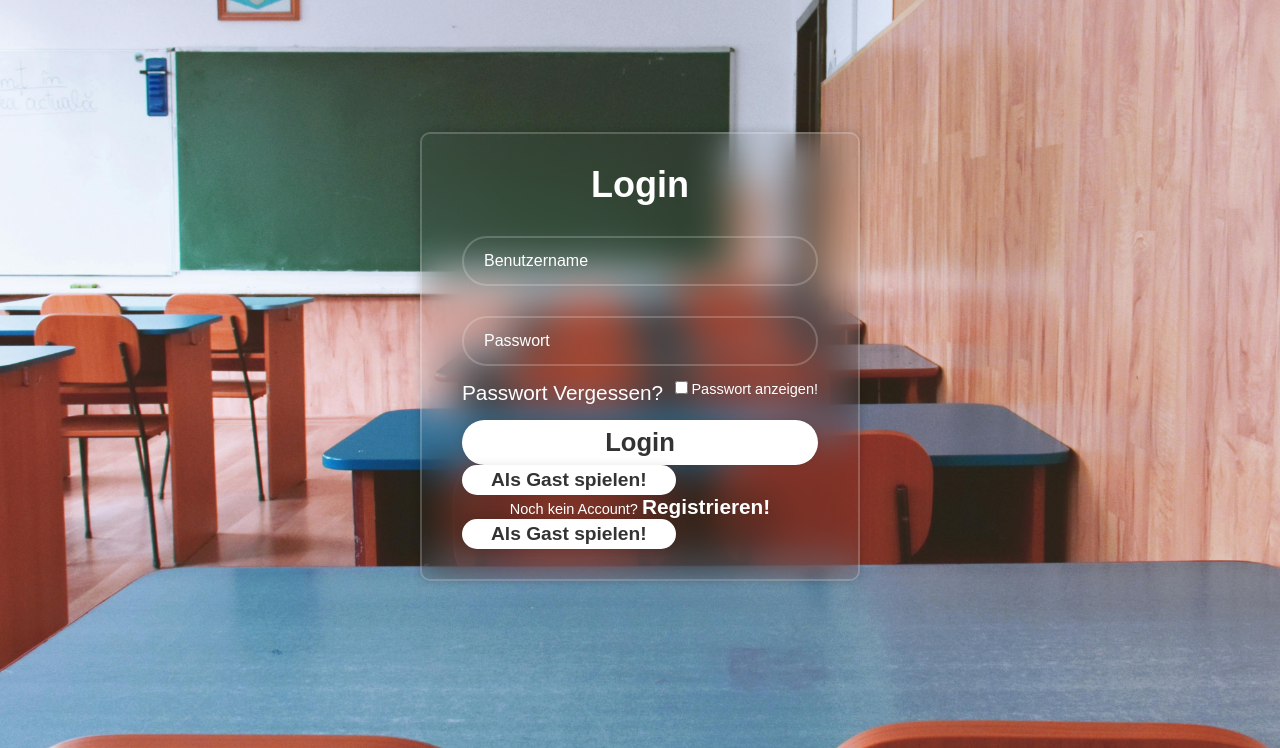
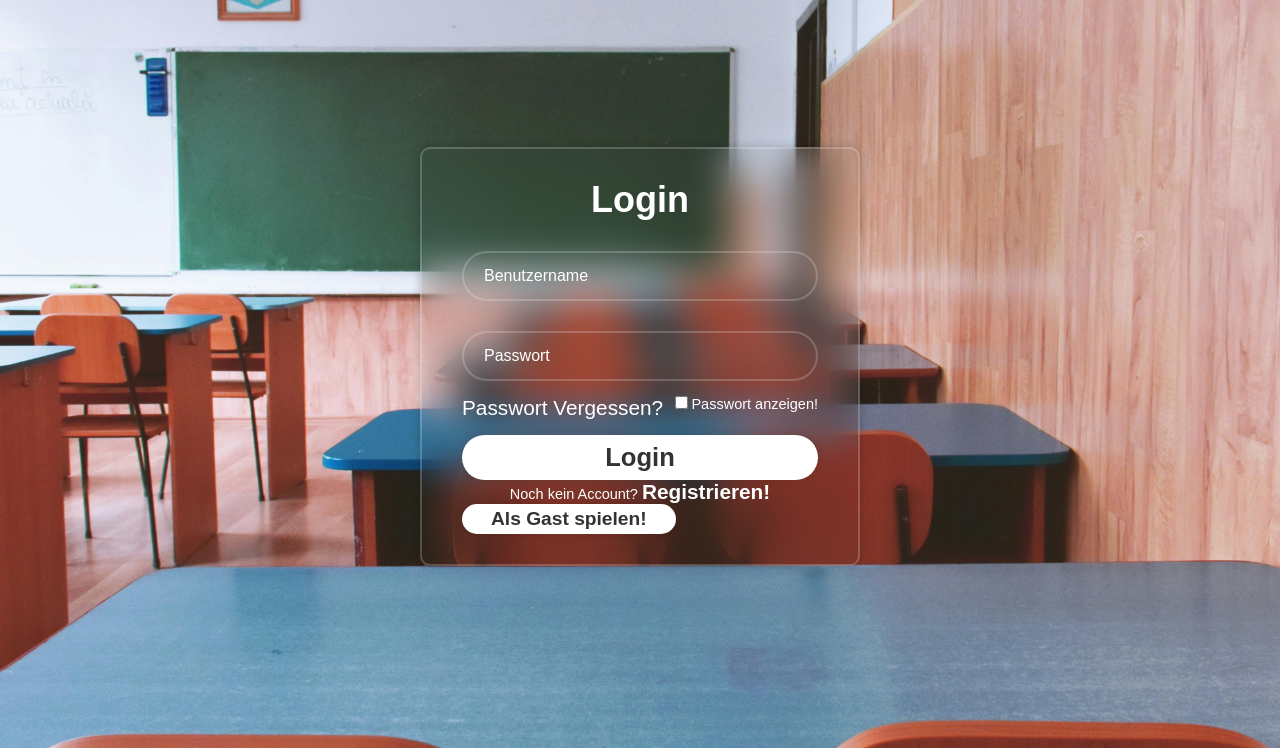
Before and after one commit to LarsOFinke/QuizWebsite, a Flask app: page / in a window 1280 px wide. Shown: the part 52-800 px from the top of the page. Run offline with Flask 3, Linux system fonts and the light colour scheme.

Commit message:
login.html_refactoring

```diff
--- a/src/templates/login.html
+++ b/src/templates/login.html
@@ -38,9 +38,7 @@
                 <label for="showPassword"><input type="checkbox" id="showPassword" onclick="togglePassword()">Passwort anzeigen!</label>
             </div>
 
-            <button type="submit" class="btn">Login</button>
-
-            <button type="submit" class="btn-gast" name="login" value="guest">Als Gast spielen!</button>
+            <button type="submit" class="btn" name="login" value="login">Login</button>
 
             <div class="register-link">
                 <p>Noch kein Account? <a href="/register">Registrieren!</a></p>
```
